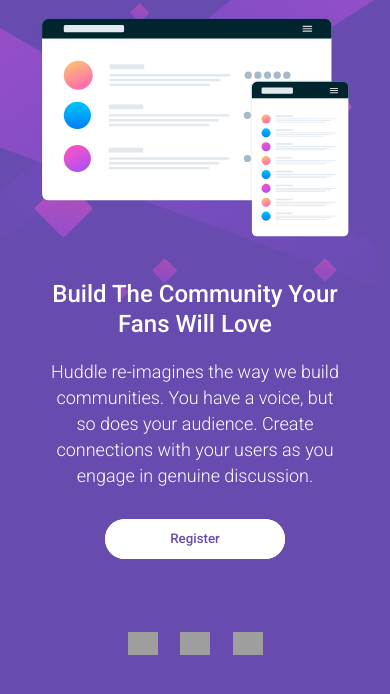
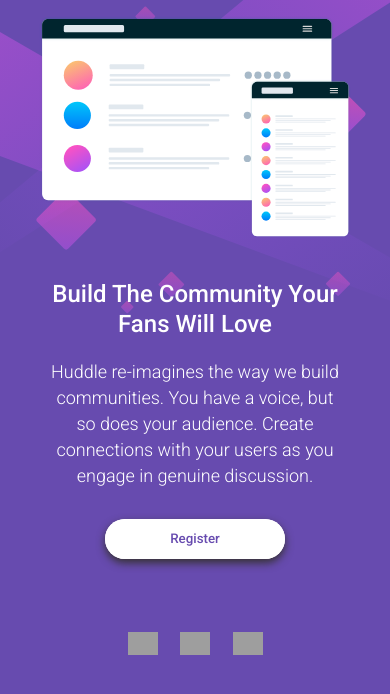
Before and after one commit to axlyaguana11/huddle-landing, a plain HTML site: page index.html in a window 390 px wide. Shown: the part 74-768 px from the top of the page. Drawn offline with Linux system fonts and the light colour scheme; grey boxes are pictures that could not be loaded.

Commit message:
Mobile 1st button and background image

```diff
--- a/css/style.css
+++ b/css/style.css
@@ -16,7 +16,7 @@
     background-color: var(--main-purple);
     background-image: url('/assets/bg-mobile.svg');
     background-repeat: no-repeat;
-    background-size: auto;
+    background-size: 100%;
 }
 
 /* Header */
@@ -88,6 +88,7 @@
     background-color: var(--main-white);
     border-radius: 30px;
     margin-top: 30px;
+    box-shadow: 0px 4px 8px #363232;
 }
 
 .main-section--button {
@@ -97,6 +98,7 @@
     background-color: var(--main-white);
     font-family: 'Roboto', sans-serif;
     color: var(--main-purple);
+
 }
 
 /* Footer */
```
